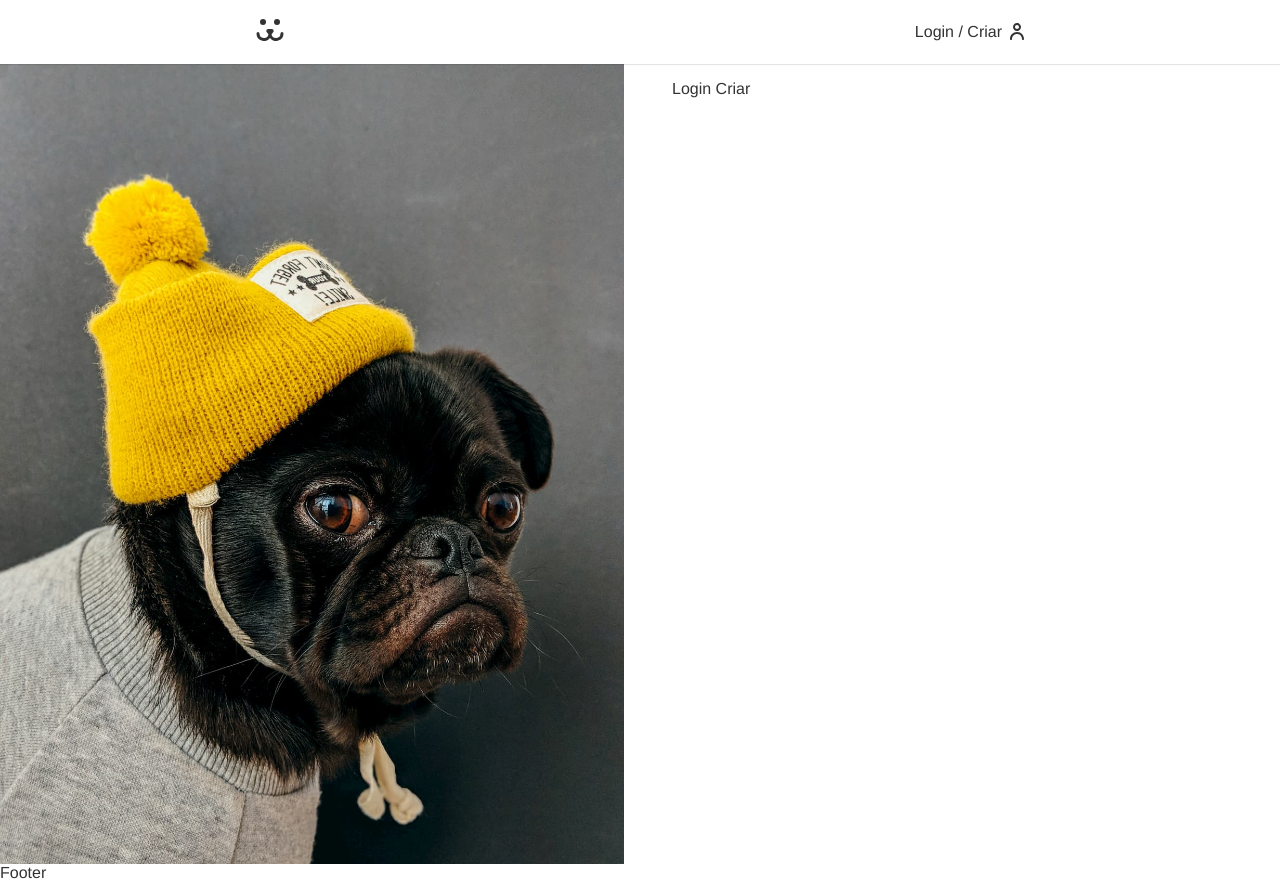
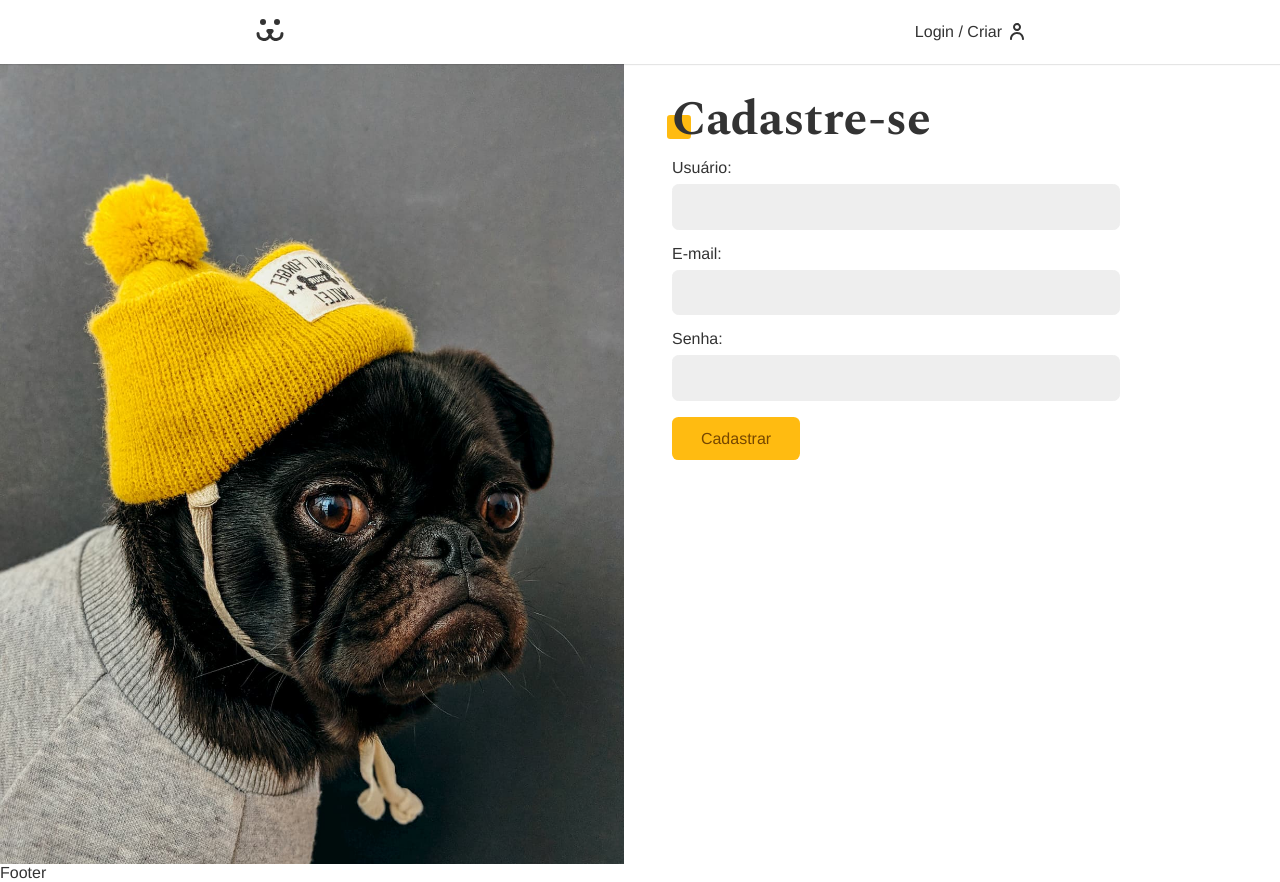
Before and after one commit to ericranzani/Dogs, a React (Vite) app: page /login/criar in a window 1280 px wide. Built offline with nearby package versions, Linux system fonts and the light colour scheme.

Commit message:
criado o formulário de criar a conta e fetch com a rota da api

```diff
--- a/src/Components/Login/LoginCreate.jsx
+++ b/src/Components/Login/LoginCreate.jsx
@@ -1,8 +1,38 @@
-import React from 'react'
+import React from 'react';
+import Input from '../Forms/Input';
+import Button from '../Forms/Button';
+import useForm from '../../Hooks/useForm';
+import { USER_POST } from '../../Api';
+import { UserContext } from '../../UserContext';
 
 const LoginCreate = () => {
+  const username = useForm();
+  const email = useForm('email');
+  const password = useForm('password');
+
+  const {userLogin} = React.useContext(UserContext);
+
+  async function handleSubmit(event) {
+    event.preventDefault();
+    const {url, options} = USER_POST({
+      username: username.value,
+      password: password.value,
+      email: email.value
+    });
+    const response = await fetch(url, options);
+    if(response.ok) userLogin(username.value, password.value);
+  }
+
   return (
-    <div>Login Criar</div>
+    <section className='animeLeft'>
+      <h1 className='title'>Cadastre-se</h1>
+      <form onSubmit={handleSubmit}>
+        <Input label='Usuário:' type='text' name='username' {...username}/>
+        <Input label='E-mail:' type='email' name='email' {...email}/>
+        <Input label='Senha:' type='password' name='password' {...password}/>
+        <Button>Cadastrar</Button>
+      </form>
+    </section>
   )
 }
 
--- a/src/Hooks/useForm.jsx
+++ b/src/Hooks/useForm.jsx
@@ -4,6 +4,10 @@ const types = {
     email: {
         regex: /^(([^<>()[\]\\.,;:\s@\"]+(\.[^<>()[\]\\.,;:\s@\"]+)*)|(\".+\"))@((\[[0-9]{1,3}\.[0-9]{1,3}\.[0-9]{1,3}\.[0-9]{1,3}\])|(([a-zA-Z\-0-9]+\.)+[a-zA-Z]{2,}))$/,
         massage: 'Preeencha um e-mail valido',
+    },
+    password: {
+        regex: /^(?=.*[a-z])(?=.*[A-Z])(?=.*\d)(?=.*[@$!%*?&])[A-Za-z\d@$!%*?&]{8,16}$/,
+        massage: 'Preencher uma senha valida com pelo menos uma letra maiuscula, um digito númerico e um caracter especial',
     }
 }
 
--- a/src/api.jsx
+++ b/src/api.jsx
@@ -36,3 +36,16 @@ export function USER_GET(token) {
         },
     };
 };
+
+export function USER_POST(body) {
+    return {
+        url: API_URL + '/api/user',
+        options: {
+            method: 'POST',
+            headers: {
+                'Content-Type': 'application/json'
+            },
+            body: JSON.stringify(body)
+        },
+    };
+};
```
